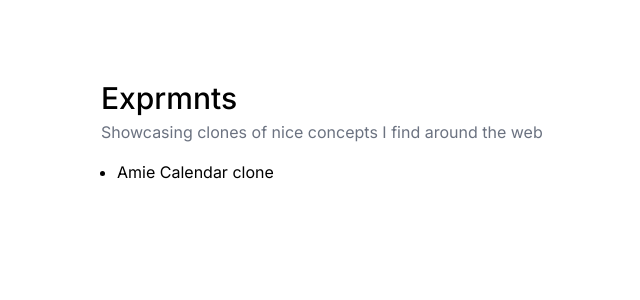
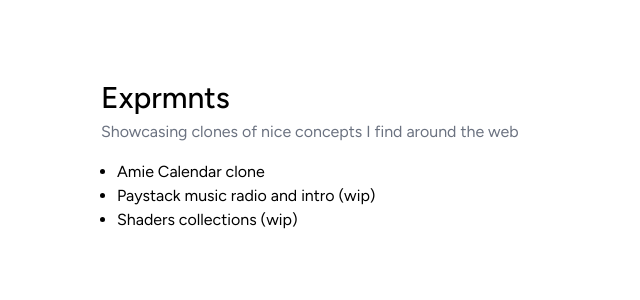
Before and after one commit to marvinkome/exprmnts, a Next.js app: page / in a window 1280 px wide. Shown: the top 300 px of the page, without its empty margins (299-939 px from the left). Built offline with nearby package versions, Linux system fonts and the light colour scheme.

Commit message:
add shaders page

```diff
--- a/app/layout.tsx
+++ b/app/layout.tsx
@@ -1,14 +1,11 @@
 import "./globals.css";
-import { Inter } from "@next/font/google";
+import { Figtree } from "@next/font/google";
 
-const inter = Inter({
-  subsets: ["latin"],
-  variable: "--font-inter",
-});
+const figtree = Figtree({ subsets: ["latin"], variable: "--font-figtree" });
 
 export default function RootLayout({ children }: { children: React.ReactNode }) {
   return (
-    <html lang="en" className={`${inter.variable} h-full`}>
+    <html lang="en" className={`${figtree.variable} h-full`}>
       <head />
       <body className={`h-full`}>{children}</body>
     </html>
--- a/app/page.tsx
+++ b/app/page.tsx
@@ -12,6 +12,14 @@ export default function Home() {
         <li>
           <NextLink href="/amie">Amie Calendar clone</NextLink>
         </li>
+
+        <li>
+          <NextLink href="/">Paystack music radio and intro (wip)</NextLink>
+        </li>
+
+        <li>
+          <NextLink href="/shaders">Shaders collections (wip)</NextLink>
+        </li>
       </ul>
     </main>
   );
--- /dev/null
+++ b/app/shaders/components/shader.tsx
@@ -0,0 +1,33 @@
+"use client";
+
+// @ts-ignore
+import GlslCanvas from "glslCanvas";
+import { useEffect, useRef } from "react";
+import { useMeasure } from "react-use";
+
+const ShaderLoader = ({ url }: { url: string; height?: number }) => {
+  const canvasRef = useRef<HTMLCanvasElement>(null);
+  const glslSandbox = useRef<any>(null);
+  const [containerRef, { width }] = useMeasure<HTMLDivElement>();
+
+  let height = width;
+  useEffect(() => {
+    if (canvasRef.current && width) {
+      const sandbox = new GlslCanvas(canvasRef.current);
+      sandbox.setUniform("u_resolution", width, height);
+      glslSandbox.current = sandbox;
+    }
+
+    return () => {
+      glslSandbox.current = null;
+    };
+  }, [height, width]);
+
+  return (
+    <div ref={containerRef} className="w-full">
+      <canvas ref={canvasRef} data-fragment-url={url} width={width} height={height} />
+    </div>
+  );
+};
+
+export default ShaderLoader;
--- /dev/null
+++ b/app/shaders/page.tsx
@@ -0,0 +1,25 @@
+import ShaderLoader from "./components/shader";
+import ClientOnly from "components/client-only";
+
+const Page = () => {
+  return (
+    <div className="max-w-screen-lg w-full mx-auto px-4 py-10">
+      <div className="mb-6">
+        <h1 className="text-2xl text-neutral-800 font-semibold">Shaders Collections</h1>
+        <p className="text-sm text-neutral-400">My simple collection of interesting shaders I&rsquo;ve tried to create over time</p>
+      </div>
+
+      <div className="grid grid-cols-1 sm:grid-cols-3 gap-4">
+        <ClientOnly>
+          <ShaderLoader url="/shaders/animating-circle.glsl" />
+        </ClientOnly>
+
+        <ClientOnly>
+          <ShaderLoader url="/shaders/sdf.glsl" />
+        </ClientOnly>
+      </div>
+    </div>
+  );
+};
+
+export default Page;
--- /dev/null
+++ b/components/client-only.tsx
@@ -0,0 +1,14 @@
+"use client";
+
+import { useEffect, useState } from "react";
+
+export default function ClientOnly({ children }: { children: React.ReactNode }) {
+  const [isClient, setIsClient] = useState(false);
+
+  useEffect(() => {
+    setIsClient(true);
+  }, []);
+
+  if (!isClient) return null;
+  return <>{children}</>;
+}
--- a/package.json
+++ b/package.json
@@ -19,6 +19,7 @@
     "eslint": "8.30.0",
     "eslint-config-next": "13.1.1",
     "framer-motion": "^8.0.2",
+    "glslCanvas": "^0.2.6",
     "next": "13.1.1",
     "popmotion": "^11.0.5",
     "react": "18.2.0",
--- a/tailwind.config.js
+++ b/tailwind.config.js
@@ -4,7 +4,7 @@ module.exports = {
   theme: {
     extend: {
       fontFamily: {
-        sans: ["var(--font-inter)"],
+        sans: ["var(--font-figtree)"],
       },
       keyframes: {
         "story-indicator": {
--- a/tsconfig.json
+++ b/tsconfig.json
@@ -14,6 +14,7 @@
     "isolatedModules": true,
     "jsx": "preserve",
     "incremental": true,
+    "baseUrl": ".",
     "plugins": [
       {
         "name": "next"
```
Also changed, not shown: public/shaders/animating-circle.glsl (added), public/shaders/sdf.glsl (added), 1 other file (tests, documents, lock files or other folders).
